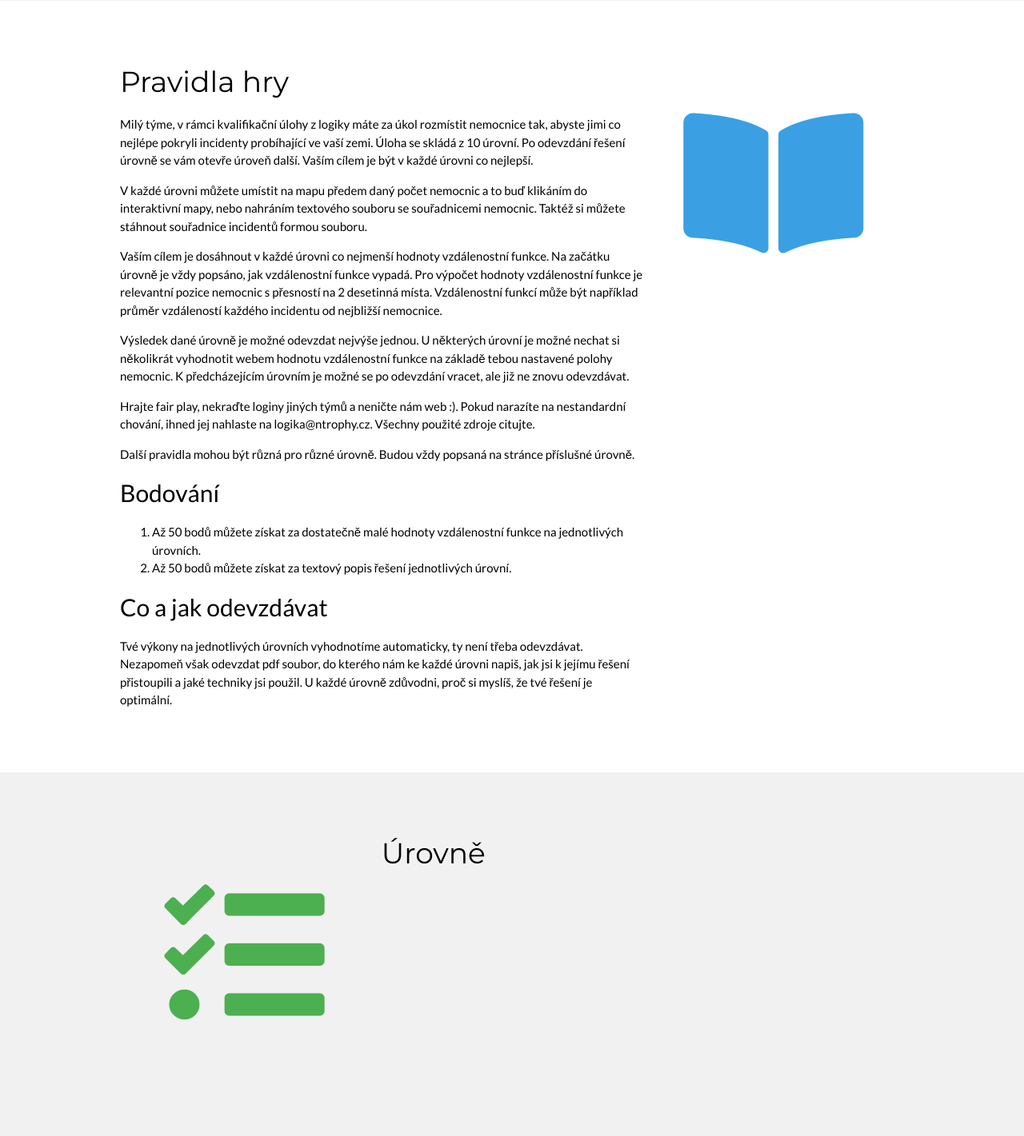
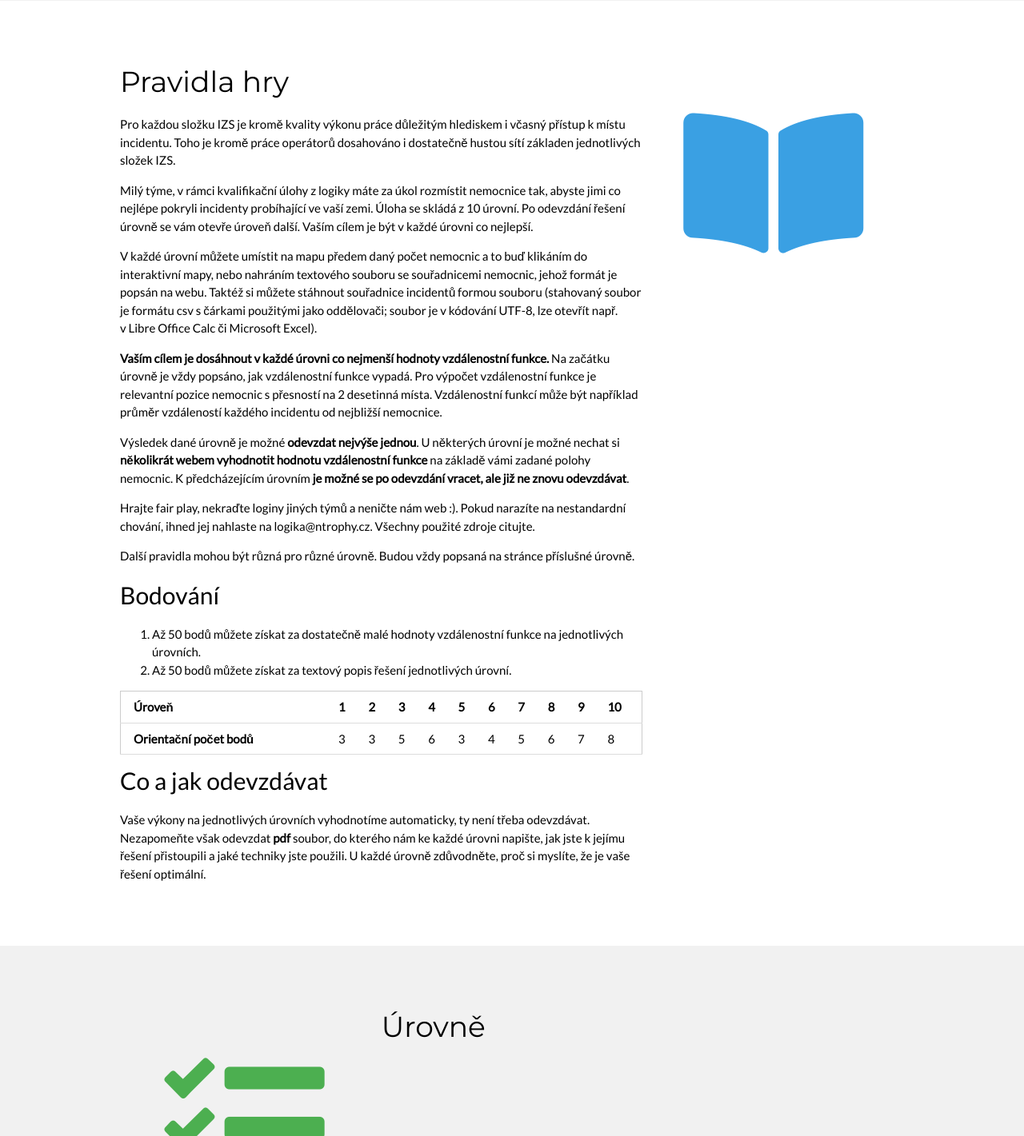
Before and after one commit to N-trophy/ntrophy-2019-logic, a Django app: page / in a window 1280 px wide. Shown: the part 870-2291 px from the top of the page at 80% size. Run offline with Django 3.2, Linux system fonts and the light colour scheme; the visitor is signed in with stand-in values (Sample User, id 1); data that the repository does not hold is empty.

Commit message:
Add final rules.

```diff
--- a/api_server/templates/index.html
+++ b/api_server/templates/index.html
@@ -99,6 +99,9 @@ body,h1,h2,h3,h4,h5,h6 {font-family: "Lato", sans-serif}
     <div class="w3-twothird">
       <h1>Pravidla hry</h1>
 
+        <p>Pro každou složku IZS je kromě kvality výkonu práce důležitým hlediskem
+        i včasný přístup k místu incidentu. Toho je kromě práce operátorů
+        dosahováno i dostatečně hustou sítí základen jednotlivých složek IZS.</p>
 
         <p>Milý týme, v rámci kvalifikační úlohy z logiky máte za úkol
         rozmístit nemocnice tak, abyste jimi co nejlépe pokryli incidenty
@@ -106,21 +109,26 @@ body,h1,h2,h3,h4,h5,h6 {font-family: "Lato", sans-serif}
         řešení úrovně se vám otevře úroveň další. Vaším cílem je být v každé
         úrovni co nejlepší.</p>
 
-        <p>V každé úrovni můžete umístit na mapu předem daný počet nemocnic a to
+        <p>V každé úrovní můžete umístit na mapu předem daný počet nemocnic a to
         buď klikáním do interaktivní mapy, nebo nahráním textového souboru se
-        souřadnicemi nemocnic. Taktéž si můžete stáhnout souřadnice incidentů
-        formou souboru.</p>
+        souřadnicemi nemocnic, jehož formát je popsán na webu. Taktéž si můžete
+        stáhnout souřadnice incidentů formou souboru (stahovaný soubor je
+        formátu csv s čárkami použitými jako oddělovači; soubor je v kódování
+        UTF-8, lze otevřít např. v Libre Office Calc či Microsoft Excel).</p>
 
-        <p>Vaším cílem je dosáhnout v každé úrovni co nejmenší hodnoty vzdálenostní
-        funkce. Na začátku úrovně je vždy popsáno, jak vzdálenostní funkce vypadá.
-        Pro výpočet hodnoty vzdálenostní funkce je relevantní pozice nemocnic
-        s přesností na 2 desetinná místa. Vzdálenostní funkcí může být například
-        průměr vzdáleností každého incidentu od nejbližší nemocnice.</p>
+        <p><strong>Vaším cílem je dosáhnout v každé úrovni co nejmenší hodnoty
+        vzdálenostní funkce.</strong> Na začátku úrovně je vždy popsáno, jak
+        vzdálenostní funkce vypadá. Pro výpočet vzdálenostní funkce je
+        relevantní pozice nemocnic s přesností na 2 desetinná místa.
+        Vzdálenostní funkcí může být například průměr vzdáleností každého
+        incidentu od nejbližší nemocnice.</p>
 
-        <p>Výsledek dané úrovně je možné odevzdat nejvýše jednou. U některých
-        úrovní je možné nechat si několikrát vyhodnotit webem hodnotu vzdálenostní
-        funkce na základě tebou nastavené polohy nemocnic. K předcházejícím
-        úrovním je možné se po odevzdání vracet, ale již ne znovu odevzdávat.</p>
+        <p>Výsledek dané úrovně je možné <strong>odevzdat nejvýše
+        jednou</strong>. U některých úrovní je možné nechat si
+        <strong>několikrát webem vyhodnotit hodnotu vzdálenostní
+        funkce</strong> na základě vámi zadané polohy nemocnic.
+        K předcházejícím úrovním <strong>je možné se po odevzdání vracet, ale
+        již ne znovu odevzdávat</strong>.</p>
 
         <p>Hrajte fair play, nekraďte loginy jiných týmů a neničte nám web :).
         Pokud narazíte na nestandardní chování, ihned jej nahlaste na
@@ -137,12 +145,42 @@ body,h1,h2,h3,h4,h5,h6 {font-family: "Lato", sans-serif}
          <li>Až 50 bodů můžete získat za textový popis řešení jednotlivých
              úrovní.</li>
         </ol>
+
+        <table class="w3-table w3-border w3-bordered">
+         <tr>
+          <th>Úroveň</th>
+          <th>1</th>
+          <th>2</th>
+          <th>3</th>
+          <th>4</th>
+          <th>5</th>
+          <th>6</th>
+          <th>7</th>
+          <th>8</th>
+          <th>9</th>
+          <th>10</th>
+         </tr>
+         <tr>
+          <th>Orientační počet bodů</th>
+          <td>3</td>
+          <td>3</td>
+          <td>5</td>
+          <td>6</td>
+          <td>3</td>
+          <td>4</td>
+          <td>5</td>
+          <td>6</td>
+          <td>7</td>
+          <td>8</td>
+         </tr>
+        </table>
+
         <h2>Co a jak odevzdávat</h2>
-        <p>Tvé výkony na jednotlivých úrovních vyhodnotíme automaticky,
-        ty není třeba odevzdávat. Nezapomeň však odevzdat pdf soubor, do
-        kterého nám ke každé úrovni napiš, jak jsi k jejímu řešení přistoupili
-        a jaké techniky jsi použil. U každé úrovně zdůvodni, proč si myslíš, že
-        tvé řešení je optimální.</p>
+        <p>Vaše výkony na jednotlivých úrovních vyhodnotíme automaticky, ty
+        není třeba odevzdávat. Nezapomeňte však odevzdat <strong>pdf</strong>
+        soubor, do kterého nám ke každé úrovni napište, jak jste k jejímu
+        řešení přistoupili a jaké techniky jste použili. U každé úrovně
+        zdůvodněte, proč si myslíte, že je vaše řešení optimální.</p>
       </div>
       <div class="w3-third w3-center">
         <i class="fas fa-book-open w3-padding-64 w3-text-light-blue"></i>
```
